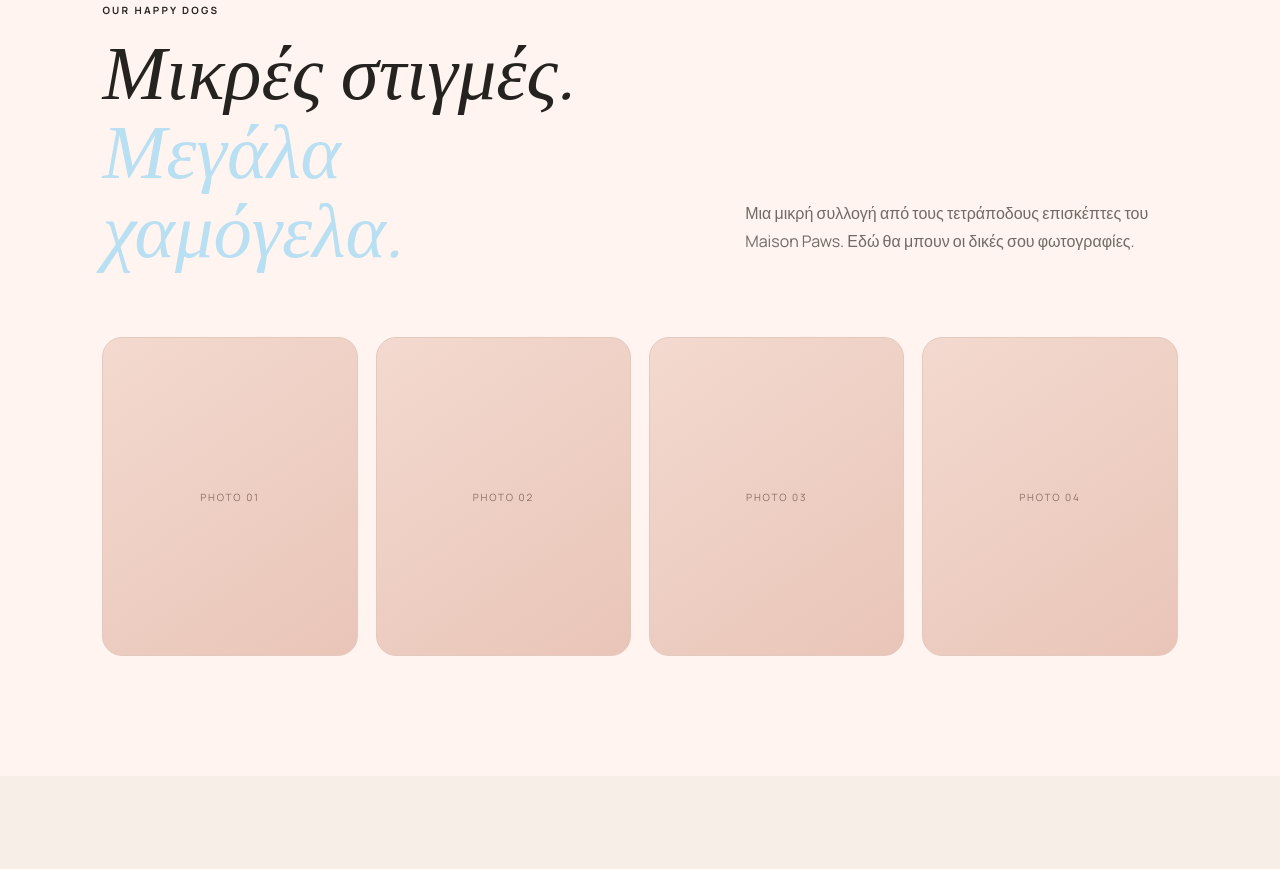
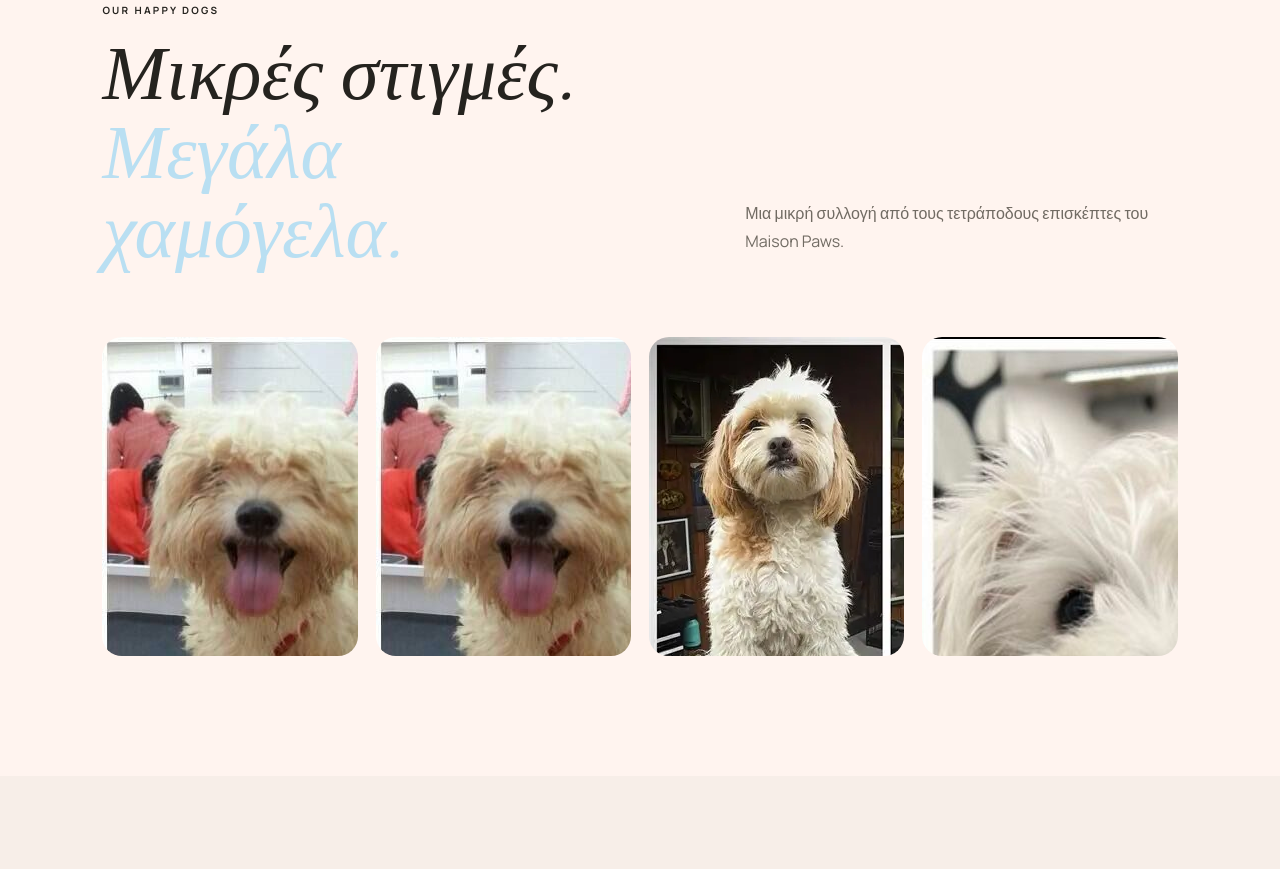
Before and after one commit to papastergiouueodwra-hash/dog-grooming-demo, a plain HTML site: page index.html in a window 1280 px wide. Shown: the part 1891-2760 px from the top of the page. Drawn offline with nearby package versions, Linux system fonts and the light colour scheme.

Commit message:
Add dog photos to Happy Dogs gallery

```diff
--- a/index.html
+++ b/index.html
@@ -23,7 +23,7 @@
 <article class="service" data-service="nails"><span class="num">03</span><div><h3>Nails & Hygiene</h3><p>Νύχια, καθαρισμός αυτιών και hygiene trim.</p></div><strong>από 10€</strong></article>
 <article class="service" data-service="deshed"><span class="num">04</span><div><h3>Deshedding</h3><p>Εξειδικευμένη περιποίηση για την απομάκρυνση του νεκρού τριχώματος.</p></div><strong>από 25€</strong></article>
 </div></section>
-<section id="happy-dogs" class="happy-dogs"><div class="section-head"><div><p class="eyebrow">OUR HAPPY DOGS</p><h2>Μικρές στιγμές.<br><em>Μεγάλα χαμόγελα.</em></h2></div><p>Μια μικρή συλλογή από τους τετράποδους επισκέπτες του Maison Paws. Εδώ θα μπουν οι δικές σου φωτογραφίες.</p></div><div class="dog-gallery"><div class="gallery-card gallery-placeholder"><span>PHOTO 01</span></div><div class="gallery-card gallery-placeholder"><span>PHOTO 02</span></div><div class="gallery-card gallery-placeholder"><span>PHOTO 03</span></div><div class="gallery-card gallery-placeholder"><span>PHOTO 04</span></div></div></section>
+<section id="happy-dogs" class="happy-dogs"><div class="section-head"><div><p class="eyebrow">OUR HAPPY DOGS</p><h2>Μικρές στιγμές.<br><em>Μεγάλα χαμόγελα.</em></h2></div><p>Μια μικρή συλλογή από τους τετράποδους επισκέπτες του Maison Paws.</p></div><div class="dog-gallery"><div class="gallery-card"><img src="dogs5.jpg" alt="Happy dog at Maison Paws" loading="lazy"></div><div class="gallery-card"><img src="dogs3.jpg" alt="Happy dog at Maison Paws" loading="lazy"></div><div class="gallery-card"><img src="dogs1.webp" alt="Happy dog at Maison Paws" loading="lazy"></div><div class="gallery-card"><img src="dogs.jpg" alt="Happy dog at Maison Paws" loading="lazy"></div></div></section>
 <section id="about" class="split"><div class="about-image"><div class="round-label">EST.<br>2026</div></div><div class="about-copy"><p class="eyebrow">THE MAISON PAWS WAY</p><h2>Δεν είναι απλώς<br><em>grooming.</em></h2><p>Δημιουργήσαμε έναν χώρο όπου ο σκύλος μπορεί να περιποιηθεί χωρίς βιασύνη και περιττό στρες.</p><div class="points"><div><b>01</b><span><strong>Gentle handling</strong><small>Ήρεμη προσέγγιση σε κάθε στάδιο.</small></span></div><div><b>02</b><span><strong>Tailored care</strong><small>Η υπηρεσία προσαρμόζεται στον κάθε σκύλο.</small></span></div><div><b>03</b><span><strong>Premium products</strong><small>Προϊόντα επιλεγμένα για κάθε τύπο τριχώματος.</small></span></div></div></div></section>
 <section id="care" class="care"><div><p class="eyebrow">BEFORE YOUR VISIT</p><h2>Μικρές λεπτομέρειες.<br><em>Μεγάλη διαφορά.</em></h2></div><div class="care-list"><button><span>01</span><b>Μην ταΐσεις αμέσως πριν το ραντεβού</b><span>＋</span></button><button><span>02</span><b>Φέρε το βιβλιάριο εμβολίων</b><span>＋</span></button><button><span>03</span><b>Πες μας τι τον αγχώνει</b><span>＋</span></button><button><span>04</span><b>Κράτησε τον χρόνο μετά το grooming ήρεμο</b><span>＋</span></button></div></section>
 <section class="cta"><div><p class="eyebrow">READY WHEN YOU ARE</p><h2>Ο επόμενος<br><em>καθαρός.</em> 🐾</h2></div><button class="primary light" data-book>Κλείσε ραντεβού <span>→</span></button></section>
```
